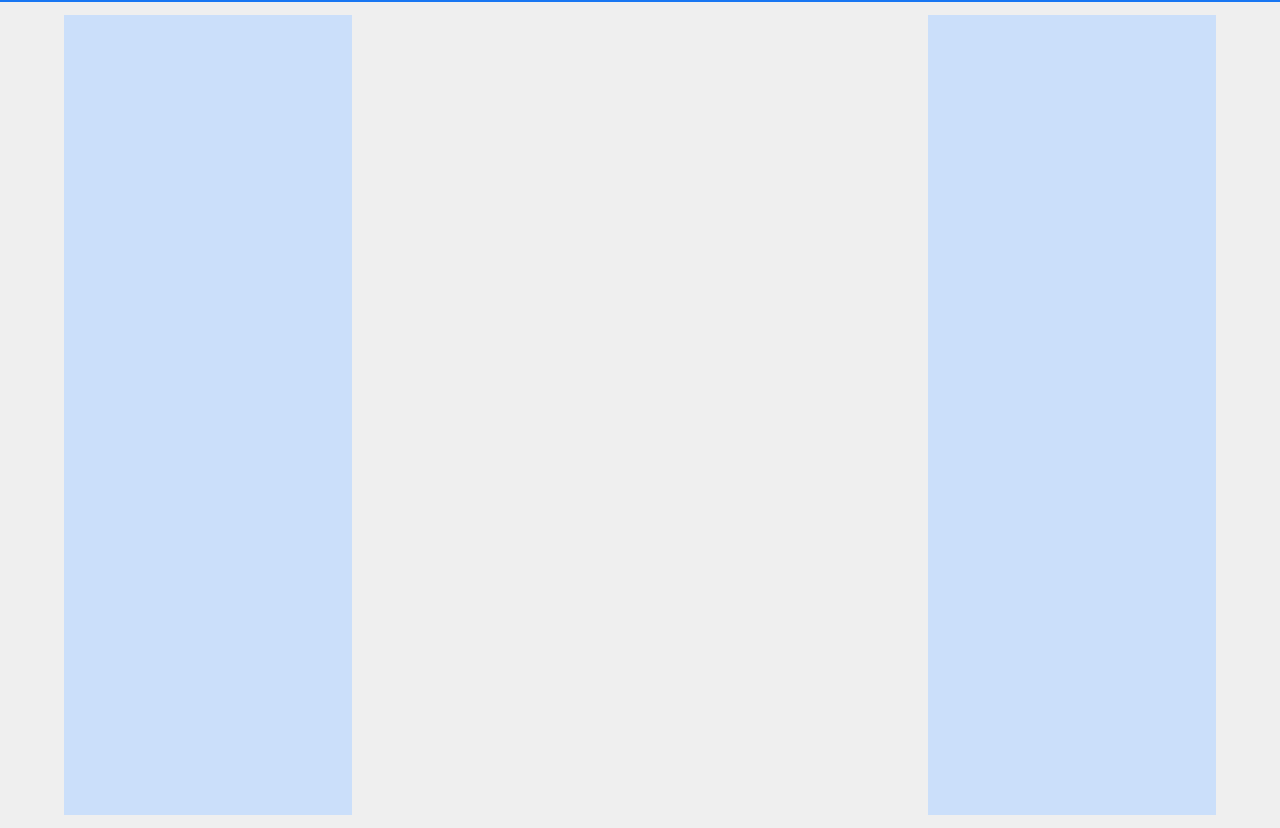
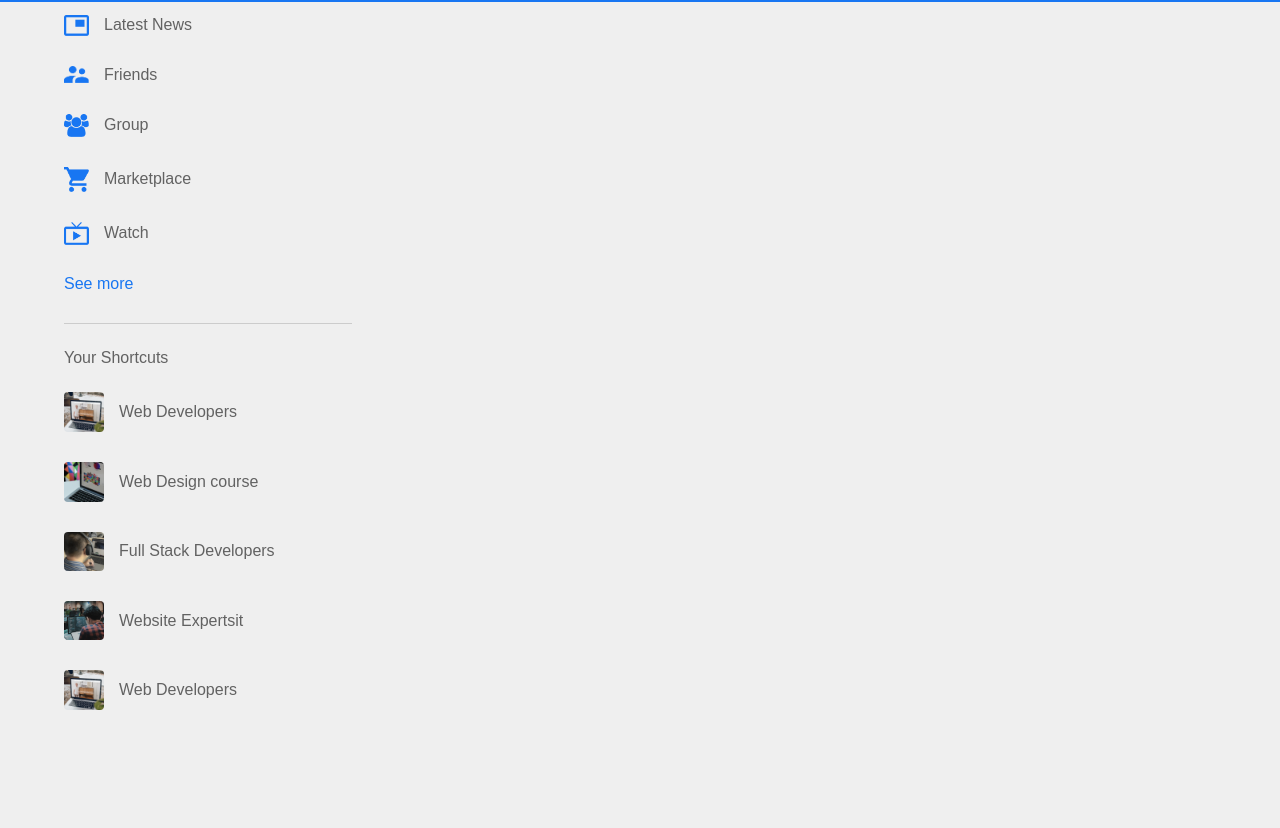
Before and after one commit to jannet18/meta-clone, a plain HTML site: page index.html in a window 1280 px wide. Shown: the part 48-876 px from the top of the page. Drawn offline with Linux system fonts and the light colour scheme.

Commit message:
left side complete

```diff
--- a/index.html
+++ b/index.html
@@ -31,8 +31,28 @@
        </nav>
 
        <div class="container">
-        <div class="left-sidebar"></div>
+        <!-- left-sidebar -->
+        <div class="left-sidebar">
+            <div class="imp-links">
+                <a href="#"><img src="images/news.png" alt="">Latest News</a>
+                <a href="#"><img src="images/friends.png" alt="">Friends</a>
+                <a href="#"><img src="images/group.png" alt="">Group</a>
+                <a href="#"><img src="images/marketplace.png" alt="">Marketplace</a>
+                <a href="#"><img src="images/watch.png" alt="">Watch</a>
+                <a href="#">See more</a>
+            </div>
+            <div class="shortcut-links">
+                <p>Your Shortcuts</p>
+                <a href="#"><img src="images/shortcut-1.png" alt="">Web Developers</a>
+                <a href="#"><img src="images/shortcut-2.png" alt="">Web Design course</a>
+                <a href="#"><img src="images/shortcut-3.png" alt="">Full Stack Developers</a>
+                <a href="#"><img src="images/shortcut-4.png" alt="">Website Expertsit</a>
+                <a href="#"><img src="images/shortcut-1.png" alt="">Web Developers</a>
+            </div>
+        </div>
+        <!-- main-content -->
         <div class="main-content"></div>
+        <!-- right-sidebar -->
         <div class="right-sidebar"></div>
        </div>
 
--- a/style.css
+++ b/style.css
@@ -90,7 +90,7 @@ nav {
 }
 
 .left-sidebar {
-    background: #cbdffa;
+    /* background: #cbdffa; */
     flex-basis: 25%;
     position: sticky;
     top: 70px;
@@ -99,7 +99,7 @@ nav {
 }
 
 .right-sidebar {
-    background: #cbdffa;
+    /* background: #cbdffa; */
     flex-basis: 25%;
     position: sticky;
     top: 70px;
@@ -110,3 +110,34 @@ nav {
 .main-content {
     flex-basis: 47%;
 }
+.imp-links a, .shortcut-links a{
+    text-decoration: none;
+    display: flex;
+    align-items: center;
+    color: #626262;
+    margin-bottom: 30px;
+    width: fit-content;
+}
+.imp-links a img {
+    width: 25px;
+    margin-right: 15px;
+}
+
+.imp-links a:last-child{
+    color: #1876f2;
+}
+
+.imp-links {
+    border-bottom: 1px solid #ccc;
+}
+.shortcut-links a img {
+    width: 40px;
+    border-radius: 4px;
+    margin-right: 15px;
+}
+
+.shortcut-links p {
+    margin: 25px 0;
+    color: #626262;
+    font-weight: 500;
+}
```
Also changed, not shown: images/friends.png (added), images/group.png (added), images/marketplace.png (added), images/news.png (added), images/shortcut-1.png (added), images/shortcut-2.png (added), images/shortcut-3.png (added), images/shortcut-4.png (added), images/watch.png (added).
